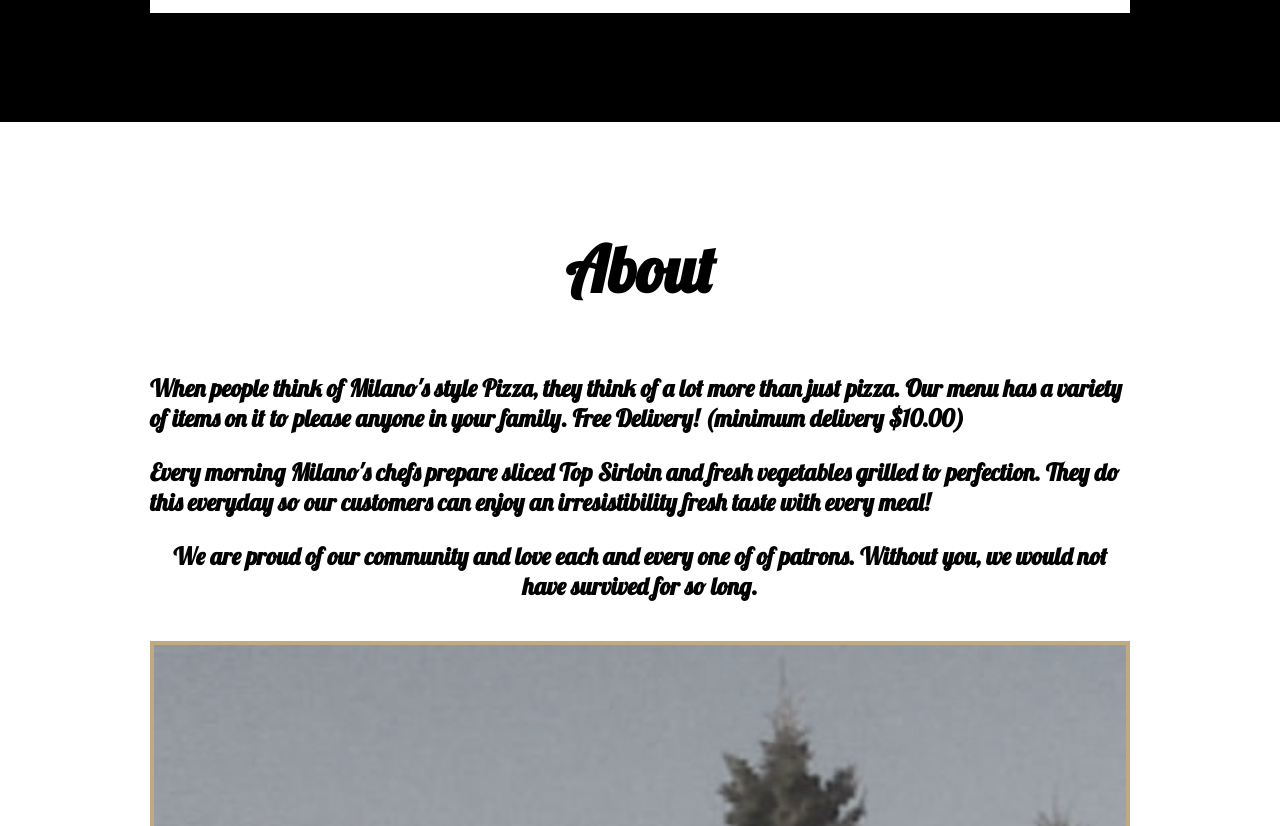
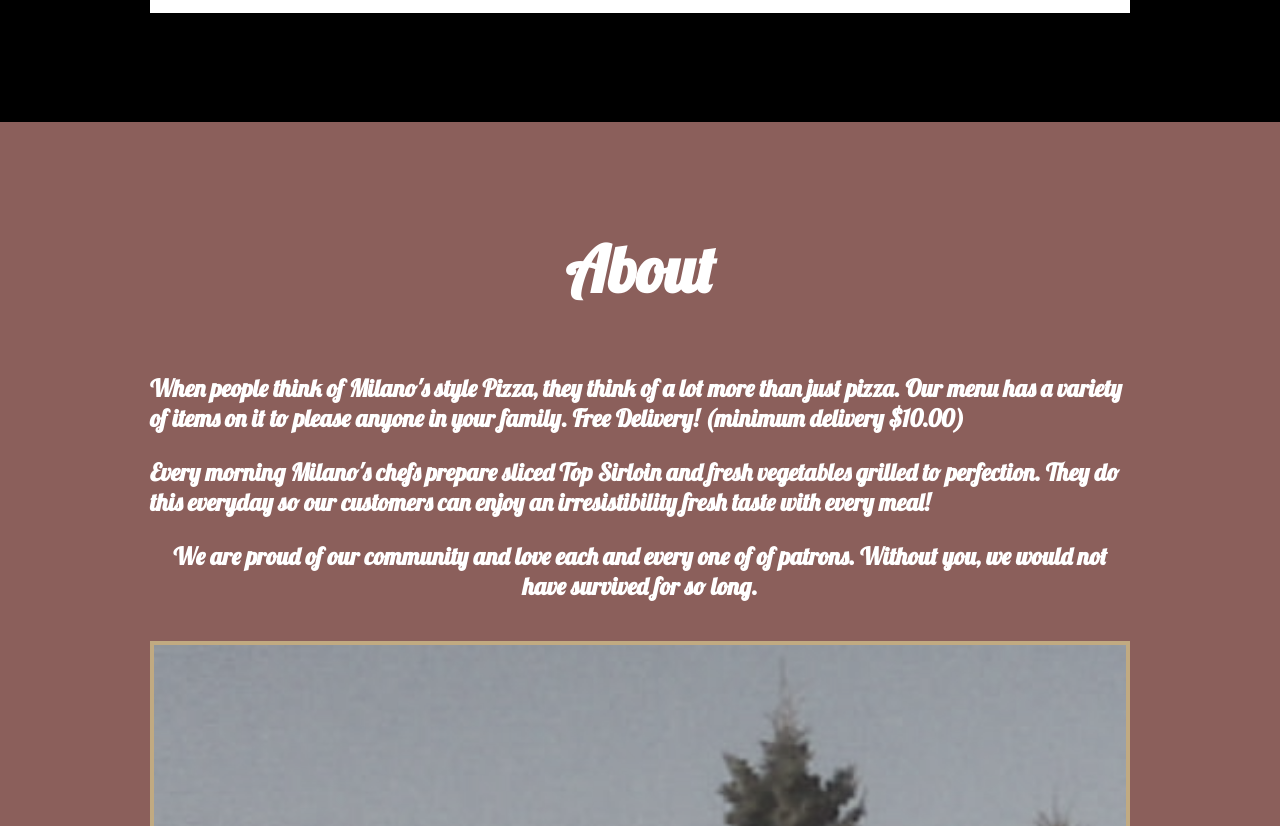
Before and after one commit to CubanFireball81/MilanosPizza, a plain HTML site: page index.html in a window 1280 px wide. Shown: the part 2220-3046 px from the top of the page. Drawn offline with nearby package versions, Linux system fonts and the light colour scheme.

Commit message:
Update About background

```diff
--- a/index.html
+++ b/index.html
@@ -157,7 +157,7 @@
 </div>
 
 <!-- About Container -->
-<div class="mp-container mp-padding-64 mp-white mp-grayscale mp-xlarge" id="about">
+<div class="mp-container mp-padding-64 mp-red mp-grayscale mp-xlarge" id="about">
   <div class="mp-content">
     <h1 class="mp-center mp-jumbo" style="margin-bottom:64px">About</h1>
     <p>When people think of Milano's style Pizza, they think of a lot more than just pizza.
@@ -221,3 +221,6 @@ document.getElementById("myLink").click();
 <script nomodule src="https://unpkg.com/ionicons@5.5.2/dist/ionicons/ionicons.js"></script>
 </body>
 </html>
+
+
+<link rel="stylesheet" href="">
```
